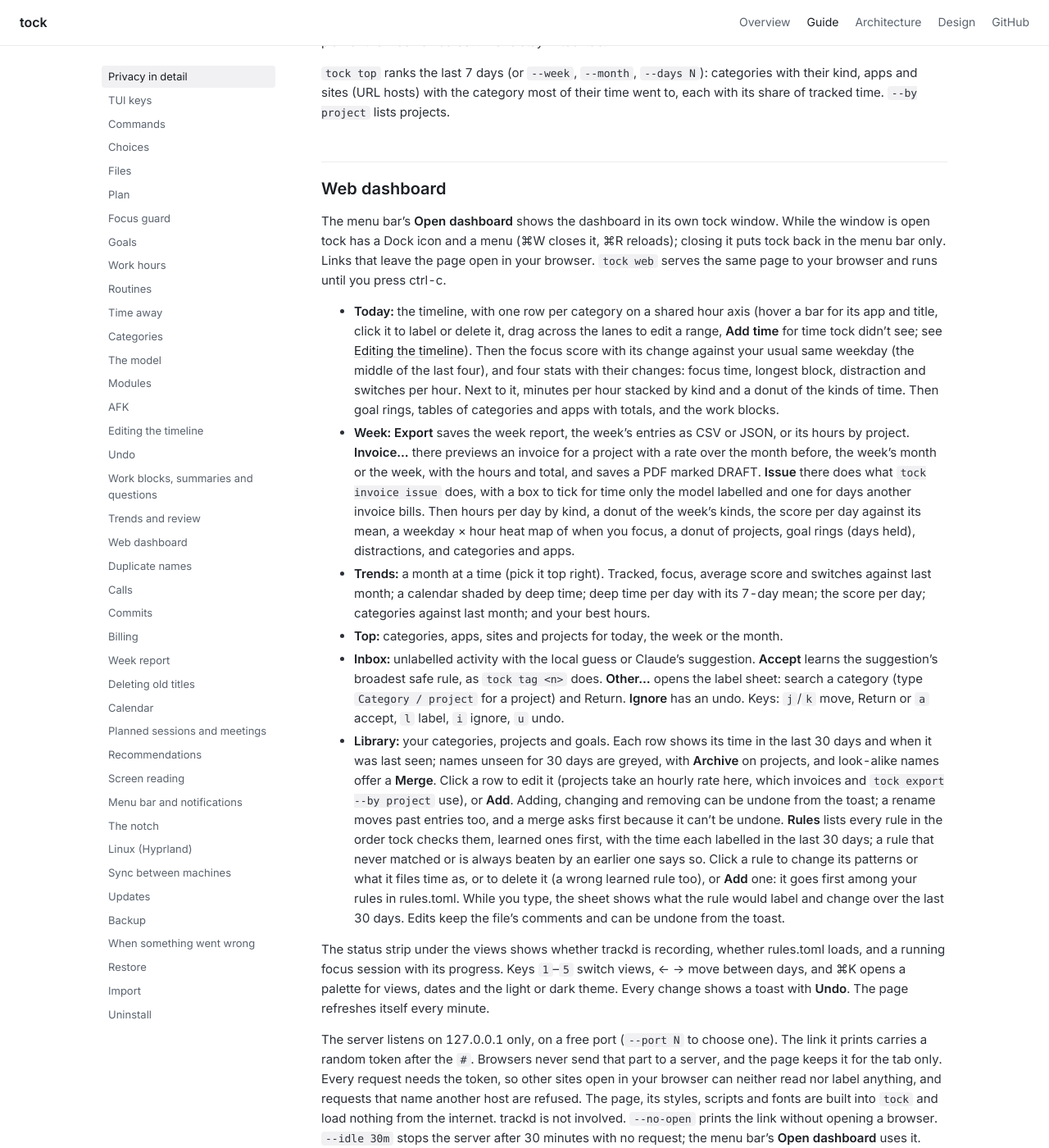
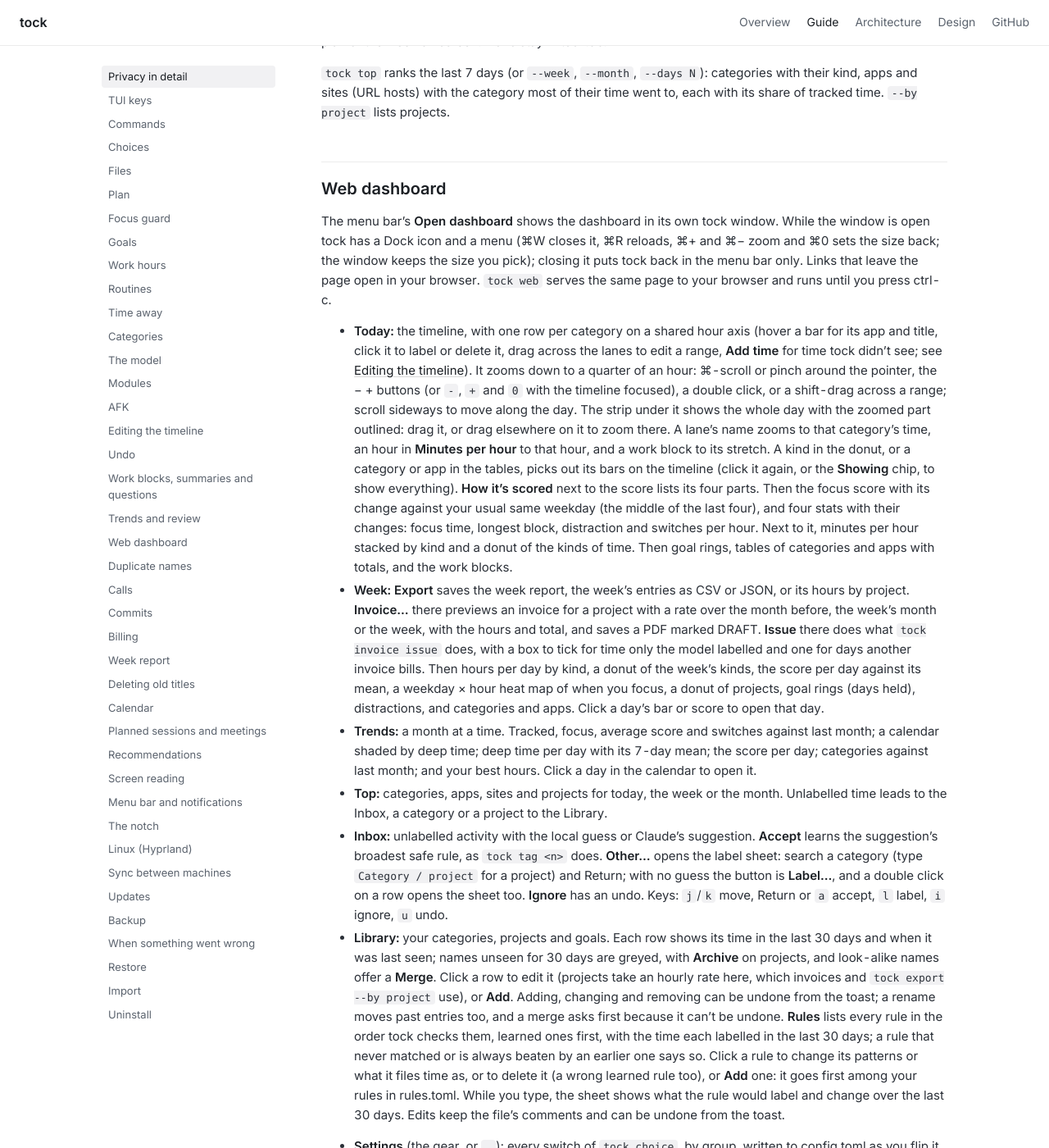
Before and after one commit to confuserdotcom/tock, a Jekyll site: the page built from docs/guide.md, in a window 1280 px wide and 1400 px high, scrolled down 18993 px. Shown: the whole window at 82% size. Built offline with Jekyll 4.4.1, drawn with Linux system fonts in a browser that asks for light colours; our own code applies the rules of GitHub Pages for plain Markdown files; some of the changed text lies outside the part shown.

Commit message:
guide: dashboard settings, zoom and what clicks do

```diff
--- a/docs/guide.md
+++ b/docs/guide.md
@@ -955,14 +955,26 @@
 
 The menu bar's **Open dashboard** shows the dashboard in its own tock
 window. While the window is open tock has a Dock icon and a menu (⌘W
-closes it, ⌘R reloads); closing it puts tock back in the menu bar only.
+closes it, ⌘R reloads, ⌘+ and ⌘− zoom and ⌘0 sets the size back; the
+window keeps the size you pick); closing it puts tock back in the menu bar
+only.
 Links that leave the page open in your browser. `tock web` serves the same
 page to your browser and runs until you press ctrl-c.
 
 - **Today:** the timeline, with one row per category on a shared hour axis
   (hover a bar for its app and title, click it to label or delete it, drag
   across the lanes to edit a range, **Add time** for time tock didn't see;
-  see [Editing the timeline](#editing-the-timeline)).
+  see [Editing the timeline](#editing-the-timeline)). It zooms down to a
+  quarter of an hour: ⌘-scroll or pinch around the pointer, the − + buttons
+  (or `-`, `+` and `0` with the timeline focused), a double click, or a
+  shift-drag across a range; scroll sideways to move along the day. The
+  strip under it shows the whole day with the zoomed part outlined: drag
+  it, or drag elsewhere on it to zoom there. A lane's name zooms to that
+  category's time, an hour in **Minutes per hour** to that hour, and a work
+  block to its stretch. A kind in the donut, or a category or app in the
+  tables, picks out its bars on the timeline (click it again, or the
+  **Showing** chip, to show everything). **How it's scored** next to the
+  score lists its four parts.
   Then the focus score with its change against your usual same weekday
   (the middle of the last four), and four stats with their changes:
   focus time, longest block, distraction and switches per hour. Next to it,
@@ -977,19 +989,23 @@
   only the model labelled and one for days another invoice bills. Then hours per day by kind, a donut of the
   week's kinds, the score per day against its mean, a weekday × hour heat
   map of when you focus, a donut of projects, goal rings (days held),
-  distractions, and categories and apps.
-- **Trends:** a month at a time (pick it top right). Tracked, focus,
+  distractions, and categories and apps. Click a day's bar or score to
+  open that day.
+- **Trends:** a month at a time. Tracked, focus,
   average score and switches against last month; a calendar shaded by
   deep time; deep time per day with its 7-day mean; the score per day;
-  categories against last month; and your best hours.
+  categories against last month; and your best hours. Click a day in the
+  calendar to open it.
 - **Top:** categories, apps, sites and projects for today, the week or the
-  month.
+  month. Unlabelled time leads to the Inbox, a category or a project to
+  the Library.
 - **Inbox:** unlabelled activity with the local guess or Claude's
   suggestion. **Accept** learns the suggestion's broadest safe rule, as
   `tock tag <n>` does. **Other…** opens the label sheet: search a category
-  (type `Category / project` for a project) and Return. **Ignore** has an
-  undo. Keys: `j`/`k` move, Return or `a` accept, `l` label, `i` ignore,
-  `u` undo.
+  (type `Category / project` for a project) and Return; with no guess the
+  button is **Label…**, and a double click on a row opens the sheet too.
+  **Ignore** has an undo. Keys: `j`/`k` move, Return or `a` accept, `l`
+  label, `i` ignore, `u` undo.
 - **Library:** your categories, projects and goals. Each row shows its time
   in the last 30 days and when it was last seen; names unseen for 30 days
   are greyed, with **Archive** on projects, and look-alike names offer a
@@ -1006,11 +1022,21 @@
   change over the last 30 days. Edits keep the file's comments and can be
   undone from the toast.
 
-The status strip under the views shows whether trackd is recording, whether
-rules.toml loads, and a running focus session with its progress. Keys `1`–`5`
-switch views, ← → move between days, and ⌘K opens a palette for views,
-dates and the light or dark theme. Every change shows a toast with **Undo**.
-The page refreshes itself every minute.
+- **Settings** (the gear, or `,`): every switch of `tock choice`, by group,
+  written to config.toml as you flip it, with **Undo**. A setting whose
+  group is off says it waits for it. Turning Claude on asks first and says
+  what is sent. **Never record** edits `[privacy] hide_apps` and
+  `hide_sites`. The theme (system, dark or light) is kept in the window or
+  browser.
+
+The top bar's date steps by the view's unit: a day on Today, a week on
+Week, a month on Trends; click it for a calendar, and **Today** (or `t`)
+comes back. The status strip under the views shows whether trackd is
+recording (hover for when it last wrote), whether rules.toml loads (click
+for the rules), and a running focus session with its progress. Keys `1`–`6`
+switch views, ← → step the date, ⌘K opens a palette for views, dates,
+settings and the theme, and `?` lists every key and gesture. Every change
+shows a toast with **Undo**. The page refreshes itself every minute.
 
 The server listens on 127.0.0.1 only, on a free port (`--port N` to choose
 one). The link it prints carries a random token after the `#`. Browsers
```
Also changed, not shown: DESIGN.md (+4 -0 lines), CHANGELOG.md.
